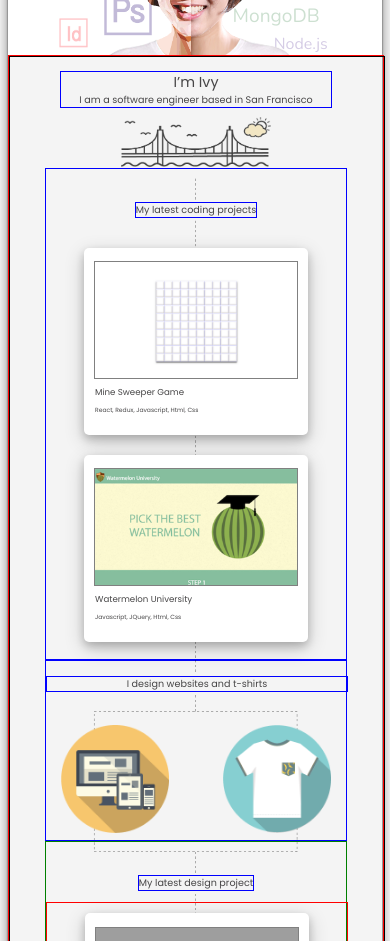
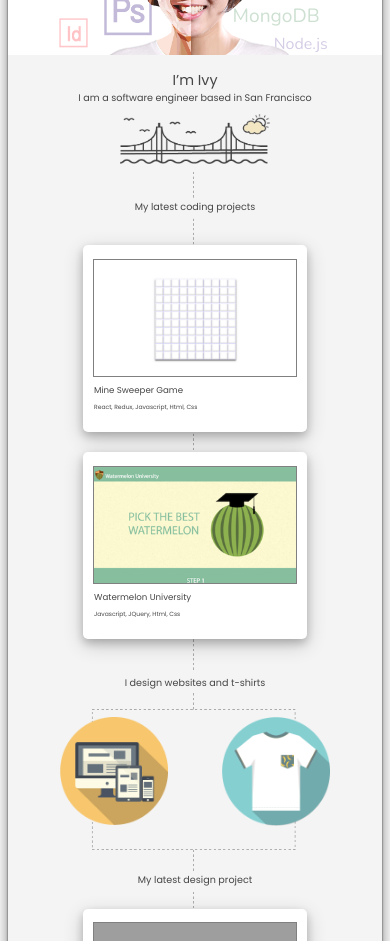
Before and after one commit to YumengZheng/portfolio, a React app: page / in a window 390 px wide. Shown: the part 200-1141 px from the top of the page. Built offline with nearby package versions, Linux system fonts and the light colour scheme; grey boxes are pictures that could not be loaded.

Commit message:
change canvas

```diff
--- a/src/components/About.js
+++ b/src/components/About.js
@@ -95,7 +95,7 @@ class About extends Component {
 						ctx.lineJoin="miter";
             ctx.beginPath();
             ctx.setLineDash([5,5]);
-						ctx.moveTo(397,260);
+						ctx.moveTo(397,250);
             ctx.lineTo(397,310);
             ctx.moveTo(397,350);
             ctx.lineTo(397,1320);
@@ -117,14 +117,11 @@ class About extends Component {
             ctx.lineTo(397,3710);
             ctx.moveTo(397,3785);
             ctx.lineTo(397,3830);
-            ctx.moveTo(180,3930);
+            ctx.moveTo(180,3830);
+            ctx.lineTo(614,3830);
+            ctx.lineTo(614,4160);
+            ctx.lineTo(180,4160);
             ctx.lineTo(180,3830);
-            ctx.lineTo(614,3830);
-            ctx.lineTo(614,4000);
-            ctx.moveTo(180,4050);
-            ctx.lineTo(180,4160);
-            ctx.lineTo(614,4160);
-            ctx.lineTo(614,4050);
             ctx.moveTo(397,4160);
             ctx.lineTo(397,4220);
             ctx.moveTo(397,4300);
--- a/src/styles/About.css
+++ b/src/styles/About.css
@@ -670,7 +670,7 @@
       display: flex;
       position: relative;
       flex-direction: column;
-      border: 1px solid red;
+      /* border: 1px solid red; */
       color:#474647;
       font-size: 0.8em;
       font-family: 'Poppins', sans-serif;
@@ -707,7 +707,7 @@
       width: 90%;
       margin: 5% auto 0;
       text-align: center;
-      border: 1px solid blue;
+      /* border: 1px solid blue; */
     }
     .about-part-one-text-title{
       font-size: 1.5em;
@@ -727,18 +727,18 @@
       display: flex;
       flex-direction: column;
       margin: 0 auto;
-      border: 1px solid blue;
+      /* border: 1px solid blue; */
     }
     .about-part-two-text{
       display: block;
       margin: 11% auto 0;
-      border: 1px solid blue;
+      /* border: 1px solid blue; */
     }
 
     .coding-projects-outter-box{
       width: 100%;
       height: 85%;
-      margin: 20px auto 0;
+      margin: 7% auto 0;
       display: flex;
       flex-direction: column;
       z-index: 100;
@@ -752,15 +752,15 @@
       display: flex;
       margin: 0 auto;
       flex-direction: column;
-      border: 1px solid blue;
+      /* border: 1px solid blue; */
     }
     .about-part-three-text{
       width: 100%;
       text-align: center;
       height: auto;
       display: block;
-      margin: 5% auto;
-      border: 1px solid blue;
+      margin: 5% auto 0;
+      /* border: 1px solid blue; */
     }
     .about-part-three-images{
       z-index: 101;
@@ -768,14 +768,13 @@
       display: flex;
       flex-direction: row;
       justify-content: space-between;
-      margin: 6% auto;
+      margin: 9% auto 0;
       /* border: 1px solid blue; */
     }
     .about-part-three-image-web{
       width:40%;
       height:auto;
       object-fit: contain;
-      /* margin-right:8%;  */
       /* border: 1px solid blue; */
     }
     .about-part-three-image-tee-box{
@@ -787,7 +786,8 @@
     }
 
     .about-part-three-image-tee{
-      width:100%;
+      max-width:100%;
+      max-height: 100%;
       margin: auto;
       object-fit: contain;
       /* border: 1px solid blue; */
@@ -800,13 +800,13 @@
       display: flex;
       margin: 0 auto;
       flex-direction: column;
-      border: 1px solid green;
+      /* border: 1px solid green; */
     }
     .about-part-four-text{
       display: block;
       width: auto;
       margin: 11% auto 0;
-      border: 1px solid blue;
+      /* border: 1px solid blue; */
     }
     .design-projects-outter-box{
       width: 100%;
@@ -816,7 +816,7 @@
       flex-direction: column;
       justify-content: space-between;
       z-index: 100;
-      border: 1px solid red;
+      /* border: 1px solid red; */
     }
 
     /* part five */
@@ -826,7 +826,7 @@
       margin: 0 auto;
       display: flex;
       flex-direction: column;
-      border: 1px solid gray;
+      /* border: 1px solid gray; */
     }
     .about-part-five-tv-box{
       width: 78%;
@@ -867,14 +867,14 @@
       margin: 0 auto;
       display: flex;
       flex-direction: column;
-      border: 1px solid blue;
+      /* border: 1px solid blue;  */
     }
     .about-part-six-text{
       display: block;
       width: 80%;
       text-align: center;
       margin: 3% auto 0;
-      border: 1px solid blue;
+      /* border: 1px solid blue; */
     }
     .about-part-six-image-box{
       z-index: 101;
@@ -887,12 +887,12 @@
     }
     .about-part-six-image-game{
       width: 35%;
-      margin: 0;
+      margin: auto auto auto 0;
       /* border: 1px solid blue; */
     }
     .about-part-six-image-food{
       width: 35%;
-      margin: 0;
+      margin: auto 0 auto auto;
       /* border: 1px solid blue; */
     }
 
@@ -903,23 +903,24 @@
       margin: 0 auto;
       display: flex;
       flex-direction: column;
-      border: 1px solid red;
+      /* border: 1px solid red; */
     }
 
     .about-part-seven-text{
       width: 80%;
       margin: 15% auto 0;
       text-align: center;
-      border: 1px solid blue;
+      /* border: 1px solid blue; */
 
     }
     .about-part-seven-image-outter-box{
       width: 100%;
       display: flex;
-      margin: 17% auto 0;
+      height: auto;
+      margin: 10% auto auto;
       flex-direction: row;
       justify-content: space-between;
-      border: 1px solid blue;
+      /* border: 1px solid blue; */
     }
     .about-part-seven-image-box{
       flex:1;
@@ -944,7 +945,7 @@
       display: flex;
       flex-direction: column;
       margin: 0 auto;
-      border: 1px solid blue;
+      /* border: 1px solid blue; */
     }
     .about-part-eight-text{
       display: none;
@@ -955,7 +956,7 @@
       display: block;
       margin: 12% auto 0;
       text-align: center;
-      border: 1px solid blue;
+      /* border: 1px solid blue; */
     }
     .about-part-eight-arrow{
       width: 80%;
@@ -963,7 +964,7 @@
       margin: -5% auto 0;
       cursor: pointer;
       z-index: 100;
-      border: 1px solid green;
+      /* border: 1px solid green; */
     }
 
     /* canvas */
@@ -973,6 +974,6 @@
       position: absolute;
       z-index: 99;
       width: 100%;
-      border: 1px solid black;
+      /* border: 1px solid black; */
     }
 }
```
